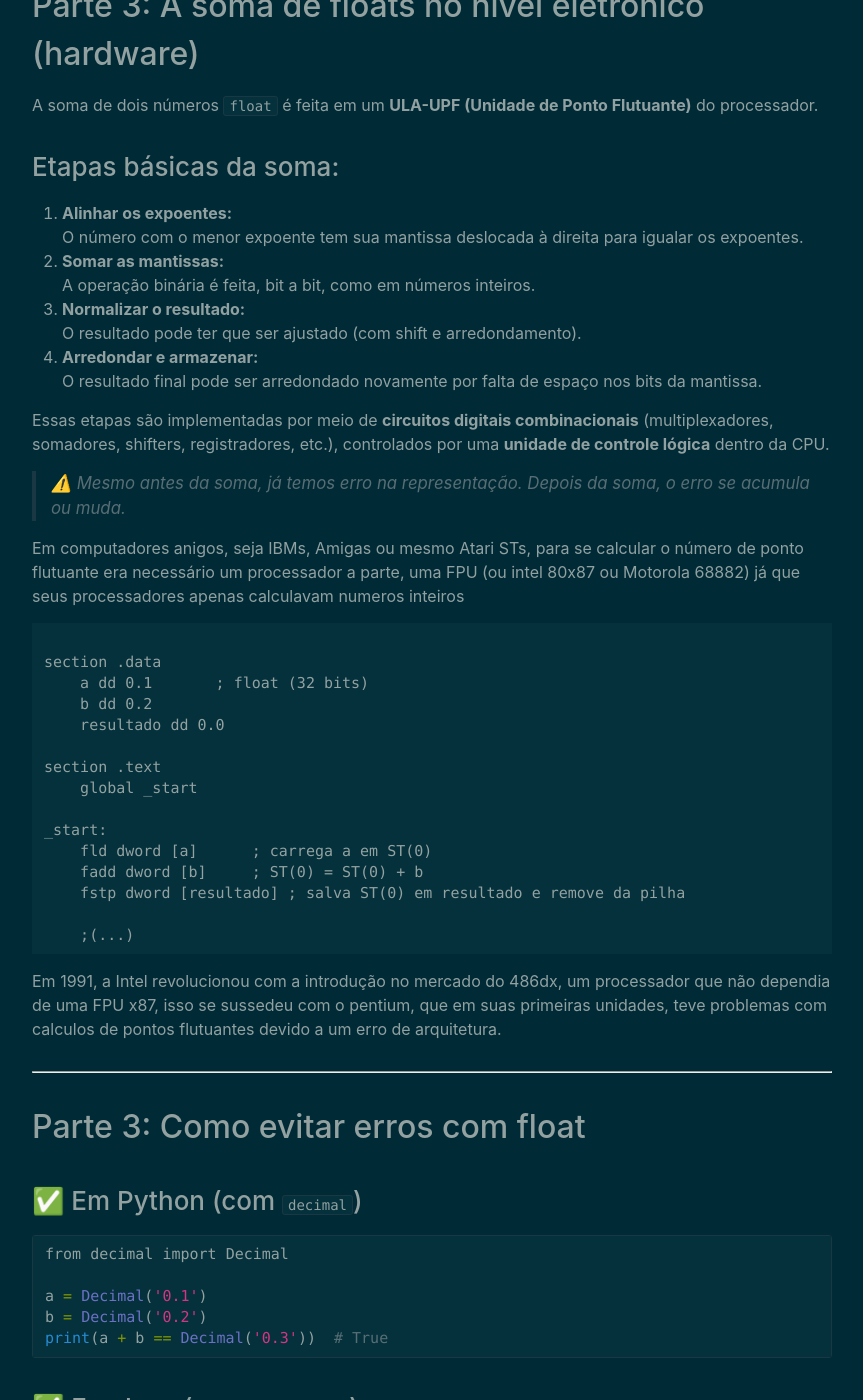
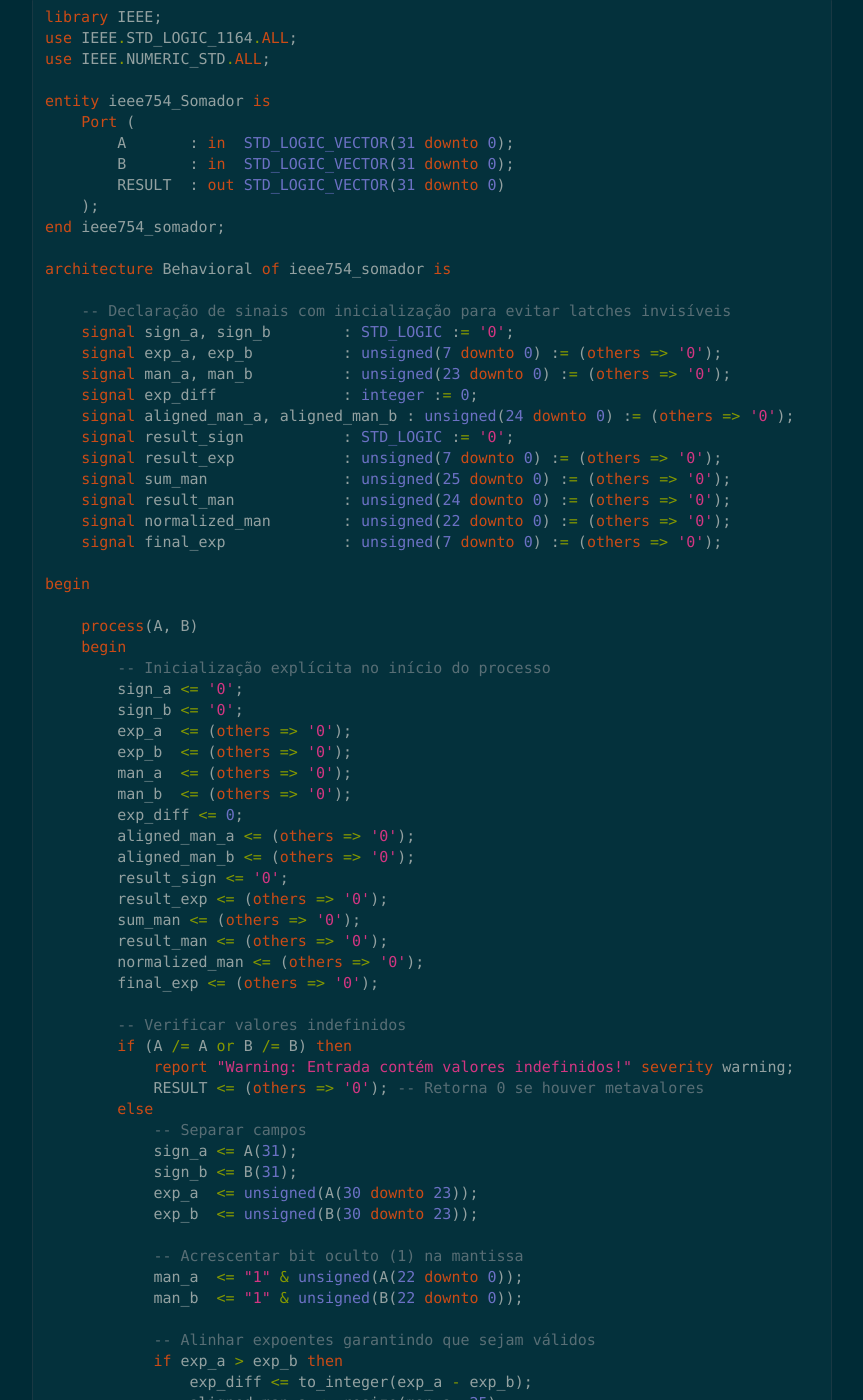
Before and after one commit to rafaelgscc/rafaelgscc.github.io, a Jekyll site: the page built from _posts/2025-05-08-Soma-de-Floats.md, in a window 1280 px wide and 1400 px high, scrolled down 5250 px. Shown: the whole window, without its empty margins (208-1071 px from the left). Built offline with Jekyll 4.4.1, drawn with Linux system fonts in a browser that asks for light colours; some of the changed text lies outside the part shown.

Commit message:
Adicionando post sobre somadores

````diff
--- a/_posts/2025-05-08-Soma-de-Floats.md
+++ b/_posts/2025-05-08-Soma-de-Floats.md
@@ -181,6 +181,121 @@ Um número `float` é representado usando o padrão **IEEE 754**, que divide um
 
 O computador **trunca** essa dízima para caber nos 23 bits da mantissa. Isso já gera um pequeno erro **logo na representação**.
 
+O código descritivo em VHDL mostra um pouco de como um circuito trata uma soma de pontos flutuantes a partir do IEEE754
+
+```vhdl
+library IEEE;
+use IEEE.STD_LOGIC_1164.ALL;
+use IEEE.NUMERIC_STD.ALL;
+
+entity ieee754_Somador is
+    Port (
+        A       : in  STD_LOGIC_VECTOR(31 downto 0);
+        B       : in  STD_LOGIC_VECTOR(31 downto 0);
+        RESULT  : out STD_LOGIC_VECTOR(31 downto 0)
+    );
+end ieee754_somador;
+
+architecture Behavioral of ieee754_somador is
+
+    -- Declaração de sinais com inicialização para evitar latches invisíveis
+    signal sign_a, sign_b        : STD_LOGIC := '0';
+    signal exp_a, exp_b          : unsigned(7 downto 0) := (others => '0');
+    signal man_a, man_b          : unsigned(23 downto 0) := (others => '0');
+    signal exp_diff              : integer := 0;
+    signal aligned_man_a, aligned_man_b : unsigned(24 downto 0) := (others => '0');
+    signal result_sign           : STD_LOGIC := '0';
+    signal result_exp            : unsigned(7 downto 0) := (others => '0');
+    signal sum_man               : unsigned(25 downto 0) := (others => '0');
+    signal result_man            : unsigned(24 downto 0) := (others => '0');
+    signal normalized_man        : unsigned(22 downto 0) := (others => '0');
+    signal final_exp             : unsigned(7 downto 0) := (others => '0');
+
+begin
+
+    process(A, B)
+    begin
+        -- Inicialização explícita no início do processo
+        sign_a <= '0';
+        sign_b <= '0';
+        exp_a  <= (others => '0');
+        exp_b  <= (others => '0');
+        man_a  <= (others => '0');
+        man_b  <= (others => '0');
+        exp_diff <= 0;
+        aligned_man_a <= (others => '0');
+        aligned_man_b <= (others => '0');
+        result_sign <= '0';
+        result_exp <= (others => '0');
+        sum_man <= (others => '0');
+        result_man <= (others => '0');
+        normalized_man <= (others => '0');
+        final_exp <= (others => '0');
+
+        -- Verificar valores indefinidos
+        if (A /= A or B /= B) then
+            report "Warning: Entrada contém valores indefinidos!" severity warning;
+            RESULT <= (others => '0'); -- Retorna 0 se houver metavalores
+        else
+            -- Separar campos
+            sign_a <= A(31);
+            sign_b <= B(31);
+            exp_a  <= unsigned(A(30 downto 23));
+            exp_b  <= unsigned(B(30 downto 23));
+
+            -- Acrescentar bit oculto (1) na mantissa
+            man_a  <= "1" & unsigned(A(22 downto 0));
+            man_b  <= "1" & unsigned(B(22 downto 0));
+
+            -- Alinhar expoentes garantindo que sejam válidos
+            if exp_a > exp_b then
+                exp_diff <= to_integer(exp_a - exp_b);
+                aligned_man_a <= resize(man_a, 25);
+                aligned_man_b <= shift_right(resize(man_b, 25), exp_diff);
+                result_exp <= exp_a;
+            elsif exp_b > exp_a then
+                exp_diff <= to_integer(exp_b - exp_a);
+                aligned_man_a <= shift_right(resize(man_a, 25), exp_diff);
+                aligned_man_b <= resize(man_b, 25);
+                result_exp <= exp_b;
+            else
+                exp_diff <= 0;
+                aligned_man_a <= resize(man_a, 25);
+                aligned_man_b <= resize(man_b, 25);
+                result_exp <= exp_a;
+            end if;
+
+            -- Soma
+            sum_man <= ("0" & aligned_man_a) + ("0" & aligned_man_b);
+
+            -- Normalização
+            if sum_man(25) = '1' then
+                result_man <= shift_right(sum_man(25 downto 1), 1);
+                final_exp <= result_exp + 1;
+            else
+                result_man <= sum_man(24 downto 0);
+                final_exp <= result_exp;
+            end if;
+
+            normalized_man <= result_man(22 downto 0);
+
+            -- Saída final
+            result_sign <= '0'; -- Apenas resultados positivos por enquanto
+            RESULT <= result_sign & std_logic_vector(final_exp) & std_logic_vector(normalized_man);
+        end if;
+    end process;
+
+end Behavioral;
+```
+Temos assim, o RTL do que seria o ciruito completo do somador ieee754, que uma parte dele é assim:
+
+
+<div style="text-align: center;">
+  <img src="/assets/images/RTL.png" alt="RTL do circuito" style="width: 60%;">
+</div>
+
+Este circuito é a base do tratamento de soma de pontos flutuantes em um computador.
+
 ---
 
 ## Parte 3: A soma de floats no nível eletrônico (hardware)
````
Also changed, not shown: about.md (+0 -6 lines), assets/images/RTL.png (added), assets/images/adder.svg (added).
